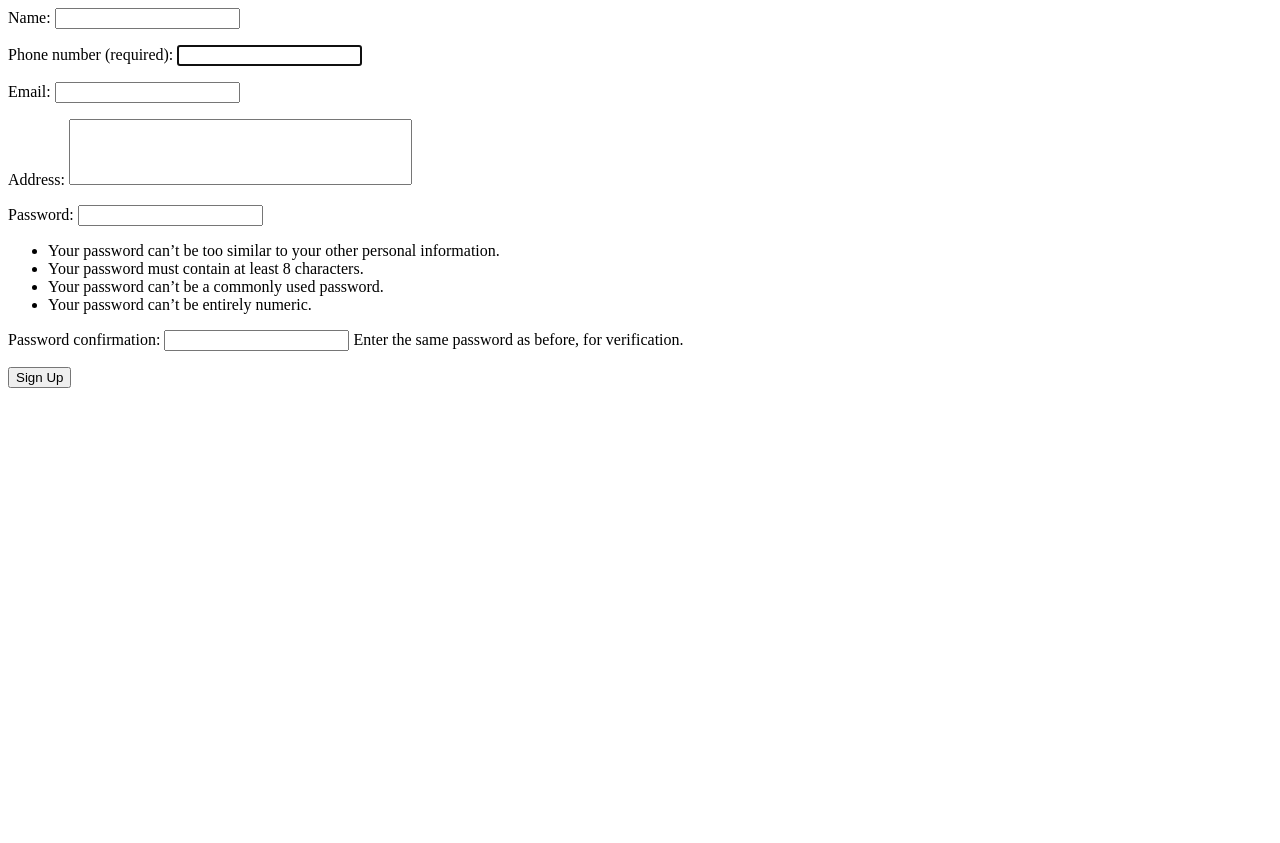
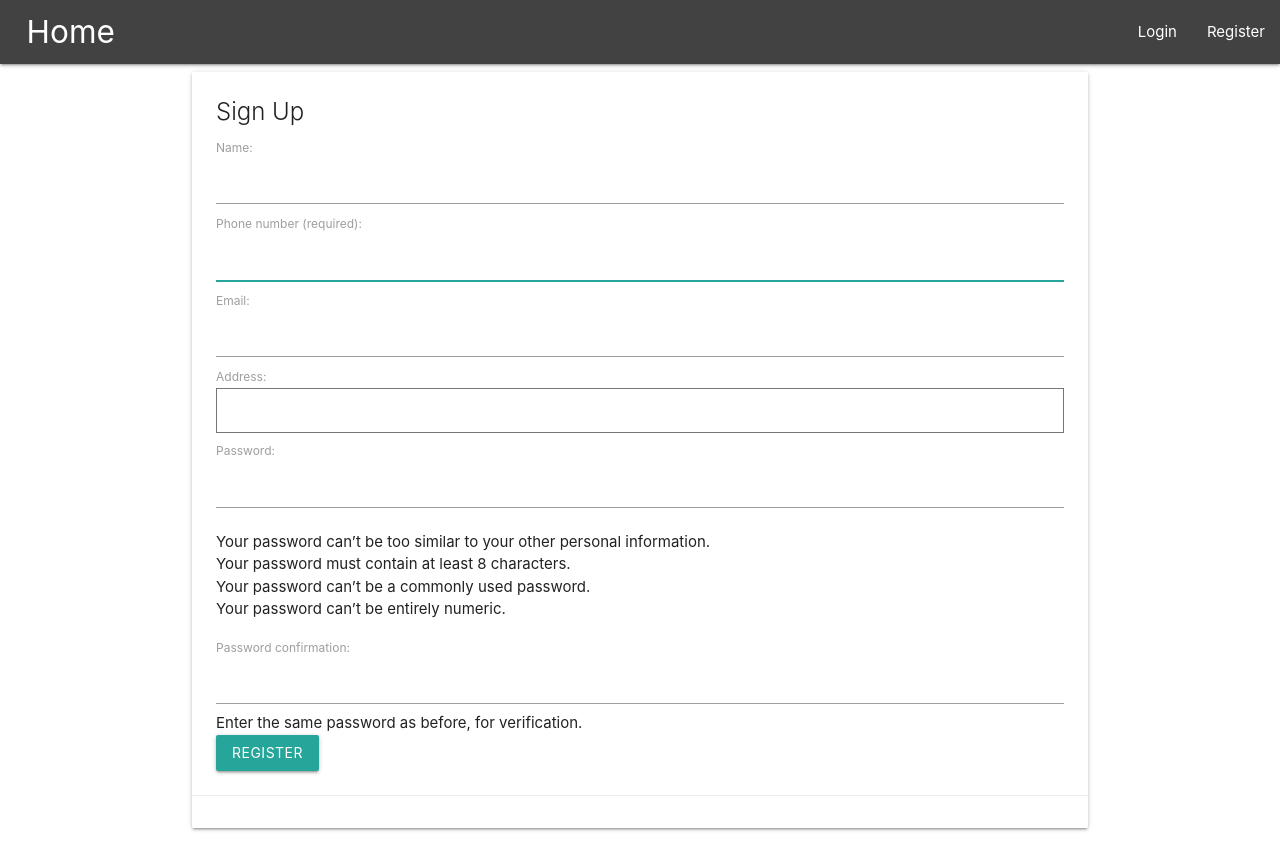
Before and after one commit to afrozas/DisasterManagement, a Django app: page /accounts/signup/ in a window 1280 px wide. Before the commit the page ends 388 px from the top, so only its background shows below. Run offline with Django 3.2, Linux system fonts and the light colour scheme.

Commit message:
Add css for login and signup page

```diff
--- a/accounts/templates/accounts/signup.html
+++ b/accounts/templates/accounts/signup.html
@@ -1,4 +1,20 @@
-<form action="" method="post">{% csrf_token %}
-    {{ form.as_p }}
-    <input type="submit" value="Sign Up" />
-</form>
+{% extends 'dashboard/base.html' %}
+
+{% block content %}
+
+<div class="col s8 m6">
+    <div class="card">
+        <div class="card-content">
+            <span class="card-title">Sign Up</span>
+            <form action="" method="post">{% csrf_token %}
+                {{ form.as_p }}
+                <button type="submit" value="Sign Up" class="waves-effect waves-light btn">Register</button>
+            </form>
+        </div>
+        <div class="card-action">
+
+        </div>
+    </div>
+</div>
+
+{% endblock %}
--- a/dashboard/templates/dashboard/base.html
+++ b/dashboard/templates/dashboard/base.html
@@ -19,8 +19,8 @@
             <div class="nav-wrapper grey darken-3">
                 <a href="#" class="brand-logo">&nbsp;&nbsp;&nbsp;Home</a>
                 <ul id="nav-mobile" class="right hide-on-med-and-down">
-                    <li><a href="#">Login</a></li>
-                    <li><a href="#">Register</a></li>
+                    <li><a href="/accounts/login">Login</a></li>
+                    <li><a href="/accounts/signup">Register</a></li>
                 </ul>
             </div>
 
```
Also changed, not shown: accounts/templates/accounts/login.html (+15 -1 lines), dashboard/templates/dashboard/index.html (+17 -1 lines).
